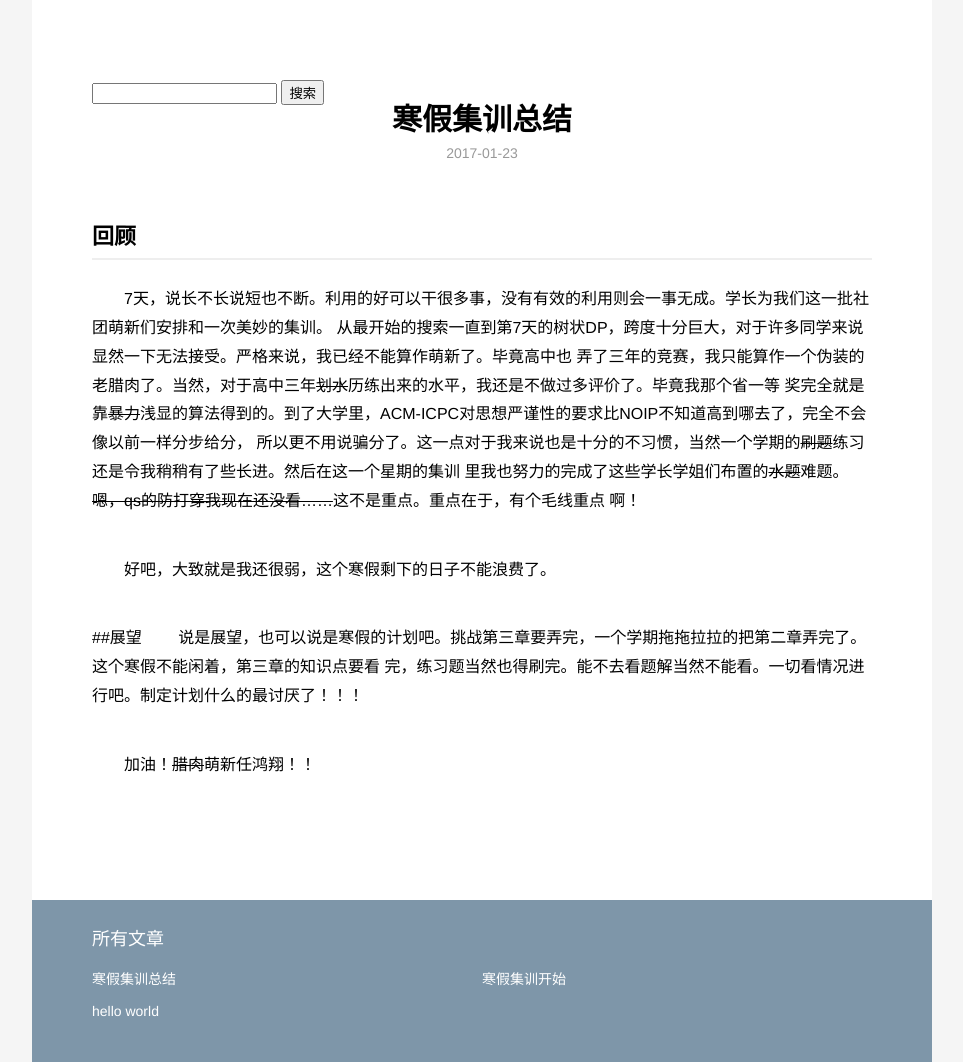
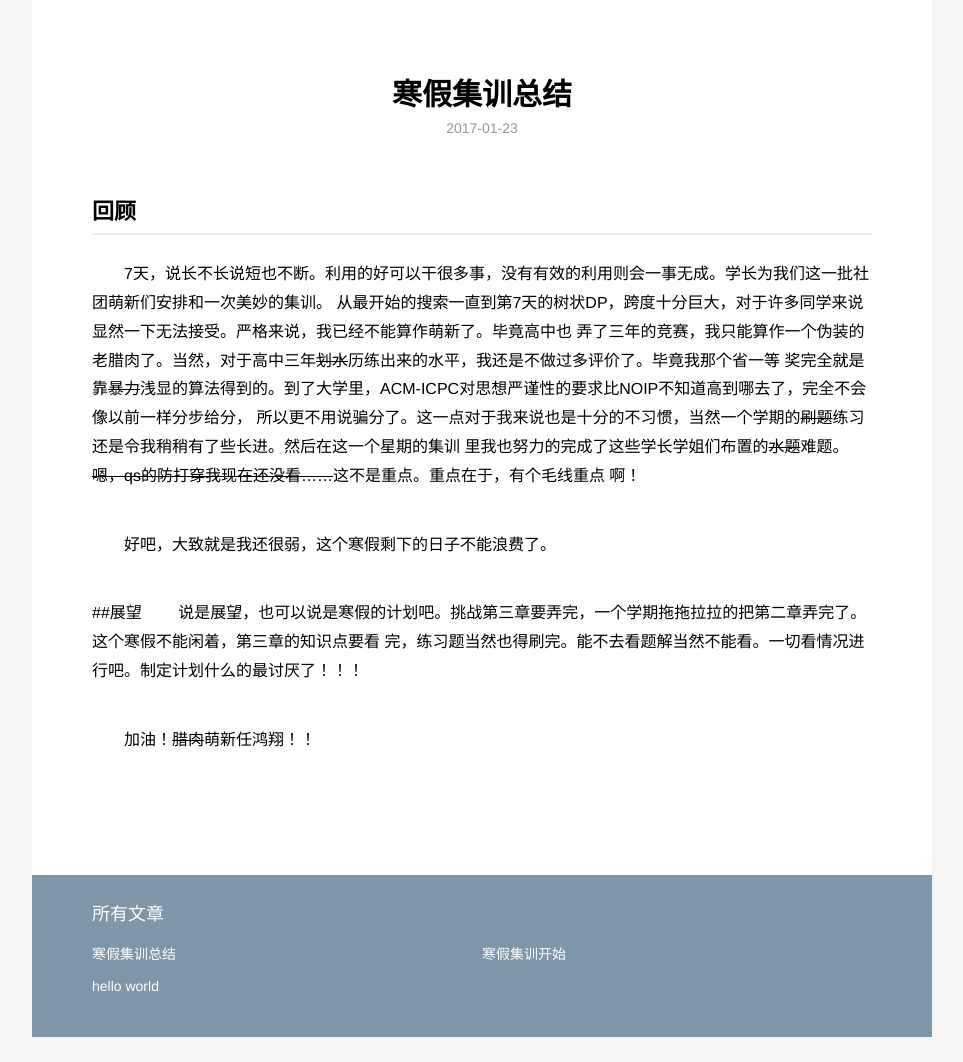
Before and after one commit to rhx1998/rhx1998.github.com, a Jekyll site: the page built from _posts/2017-01-23-寒假集训总结.md, in a window 1280 px wide. Shown: the whole page, without its empty margins (158-1121 px from the left). Built offline with Jekyll 4.4.1, drawn with Linux system fonts in a browser that asks for light colours; after the commit the page ends 1037 px from its top, so only the background shows below that.

Commit message:
Revert "0504.1"
This reverts commit 0ff58164319397f5a42f53f52447982b79b0c302.

```diff
--- a/_layouts/post.html
+++ b/_layouts/post.html
@@ -3,15 +3,7 @@ layout: default
 ---
 
 <body class="body-post">
-
   <div class="post-wrapper">
-	<span class="bg s_ipt_wr quickdelete-wrap">
-	<span class="soutu-btn"></span>
-	<input id="kw" name="wd" class="s_ipt" value="" maxlength="255" autocomplete="off">
-	<a href="javascript:;" id="quickdelete" title="清空" class="quickdelete" style="top: 0px; right: 0px; display: none;">
-	</a>
-	</span>
-	<span class="bg s_btn_wr"><input type="submit" id="su" value="搜索" class="bg s_btn"></span>
     <h1 class="post-title"><a href="{{ page.url }}" title="{{ page.title }}">{{ page.title }}</a></h1>
     <p class="post-date">{{ page.date|date:"%Y-%m-%d" }}</p>
     {{ content }}
```
Also changed, not shown: images/other/Tabby-440.png (added), images/other/Tabby-pro1.png (added), images/other/Tabby-pro2.png (added), images/other/auto-edit-bar.jpg (added), images/other/side-slide.jpg (added).
